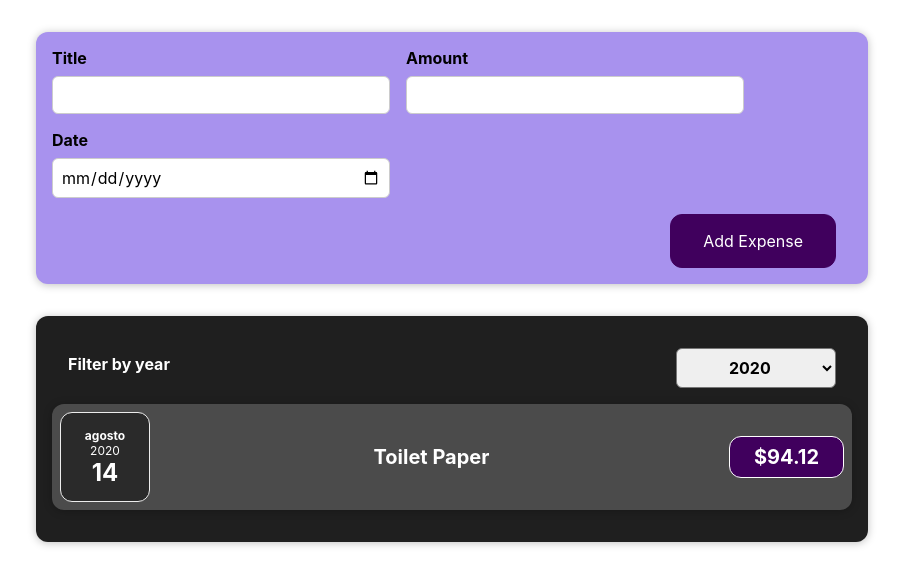
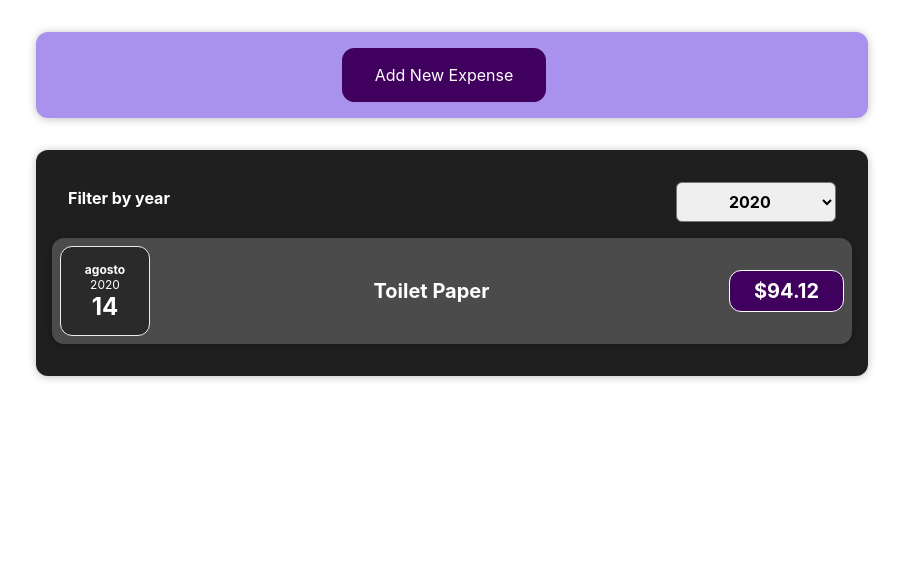
Before and after one commit to MrJouts/u-react-the-complete-guide, a React (Create React App) app in the folder expense-tracker-app/: page / in a window 1280 px wide. Shown: the top 586 px of the page, without its empty margins (188-1091 px from the left). Built offline with nearby package versions, Linux system fonts and the light colour scheme.

Commit message:
show and hide form button refactored

```diff
--- a/expense-tracker-app/src/components/NewExpense/ExpenseForm.tsx
+++ b/expense-tracker-app/src/components/NewExpense/ExpenseForm.tsx
@@ -1,4 +1,4 @@
-import React, { useState } from "react";
+import { MouseEventHandler, useState } from "react";
 import "./ExpenseForm.css";
 
 type Form = {
@@ -8,9 +8,10 @@ type Form = {
 
 type Props = {
   onSaveExpense: Function;
+  onCancel: MouseEventHandler<HTMLButtonElement>;
 };
 
-const ExpenseForm = ({ onSaveExpense }: Props) => {
+const ExpenseForm = ({ onSaveExpense, onCancel }: Props) => {
   const [enteredTitle, setEnteredTitle] = useState("");
   const [enteredAmount, setEnteredAmount] = useState("");
   const [enteredDate, setEnteredDate] = useState("");
@@ -78,6 +79,9 @@ const ExpenseForm = ({ onSaveExpense }: Props) => {
         </div>
       </div>
       <div className="new-expense__actions">
+        <button type="button" onClick={onCancel}>
+          Cancel
+        </button>
         <button type="submit">Add Expense</button>
       </div>
     </form>
--- a/expense-tracker-app/src/components/NewExpense/NewExpense.tsx
+++ b/expense-tracker-app/src/components/NewExpense/NewExpense.tsx
@@ -1,3 +1,4 @@
+import { useState } from "react";
 import ExpenseForm from "./ExpenseForm";
 import "./NewExpense.css";
 
@@ -6,16 +7,27 @@ type Props = {
 };
 
 const NewExpense = ({ onAddExpense }: Props) => {
+  const [isEditing, setIsEditing] = useState(false);
+
+  const toggleShowForm = () => {
+    setIsEditing((isEditing) => !isEditing);
+  };
+
   const saveExpense = (enteredExpense: any) => {
     const expense = {
       ...enteredExpense,
       id: Math.random().toString(),
     };
     onAddExpense(expense);
+    setIsEditing(false);
   };
+
   return (
     <div className="new-expense">
-      <ExpenseForm onSaveExpense={saveExpense} />
+      {!isEditing && <button onClick={toggleShowForm}>Add New Expense</button>}
+      {isEditing && (
+        <ExpenseForm onSaveExpense={saveExpense} onCancel={toggleShowForm} />
+      )}
     </div>
   );
 };
```
